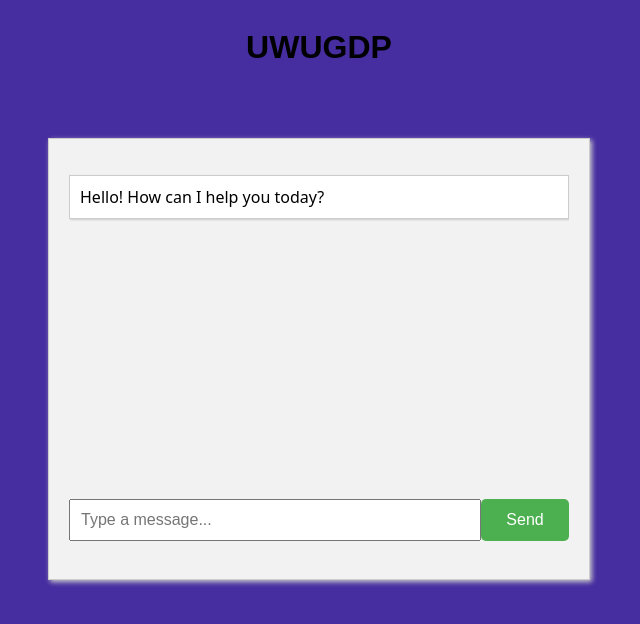
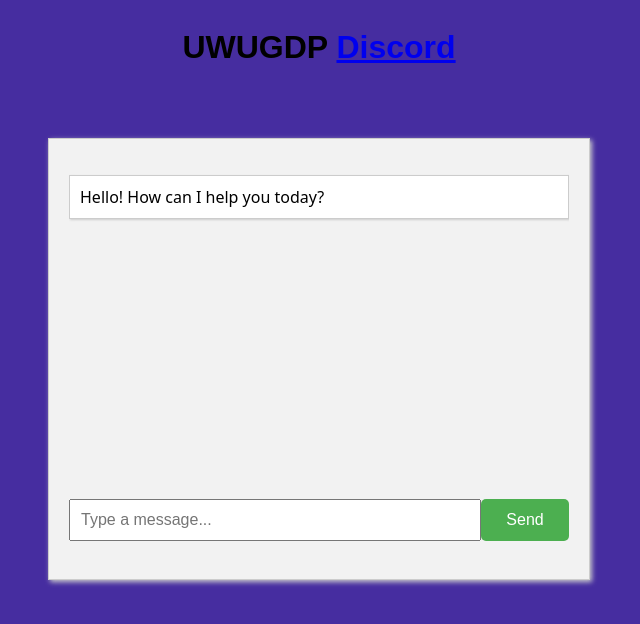
Before and after one commit to Headset-Coder/UWUGDP, a plain HTML site: page index.html in a window 1280 px wide. Shown: the whole page, without its empty margins (321-961 px from the left). Drawn offline with Linux system fonts and the light colour scheme.

Commit message:
fixed css

```diff
--- a/index.html
+++ b/index.html
@@ -5,7 +5,9 @@
   </head>
   <body>
     <div class="h11">
-    <h1>UWUGDP</h1>
+    <h1>UWUGDP
+      <a href="https://discord.gg/ZYeMeZXeuV">Discord</a>
+    </h1>
     </div>
     <div id="chatbot">
       <div id="conversation">
```
Also changed, not shown: style.css (+4 -5 lines).
